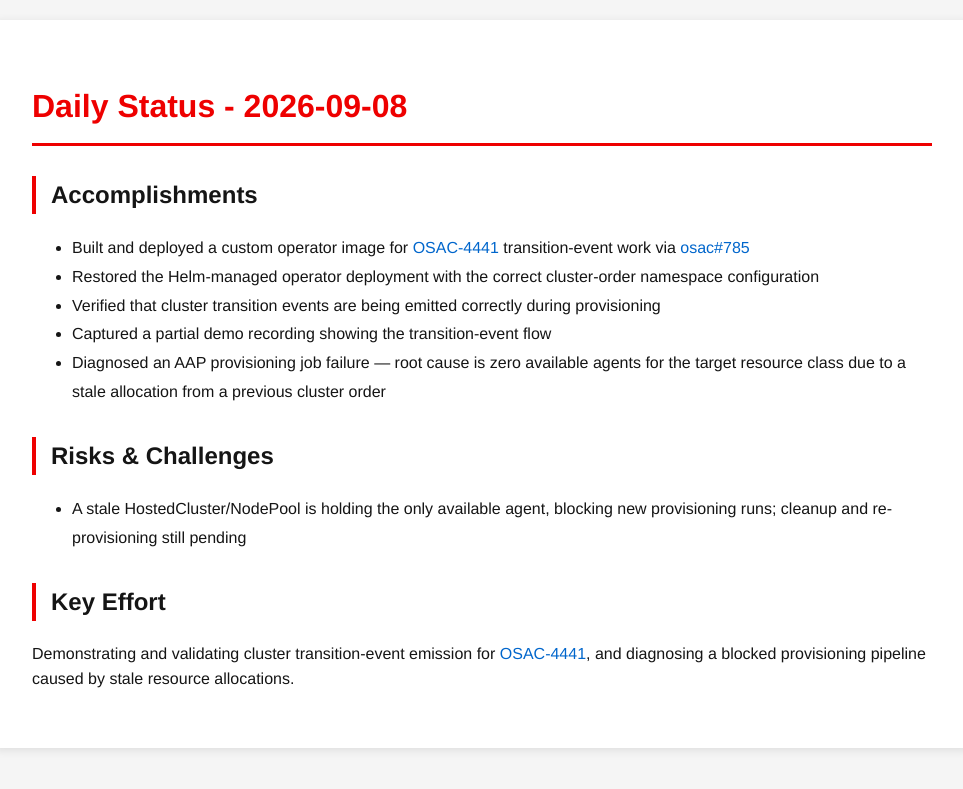
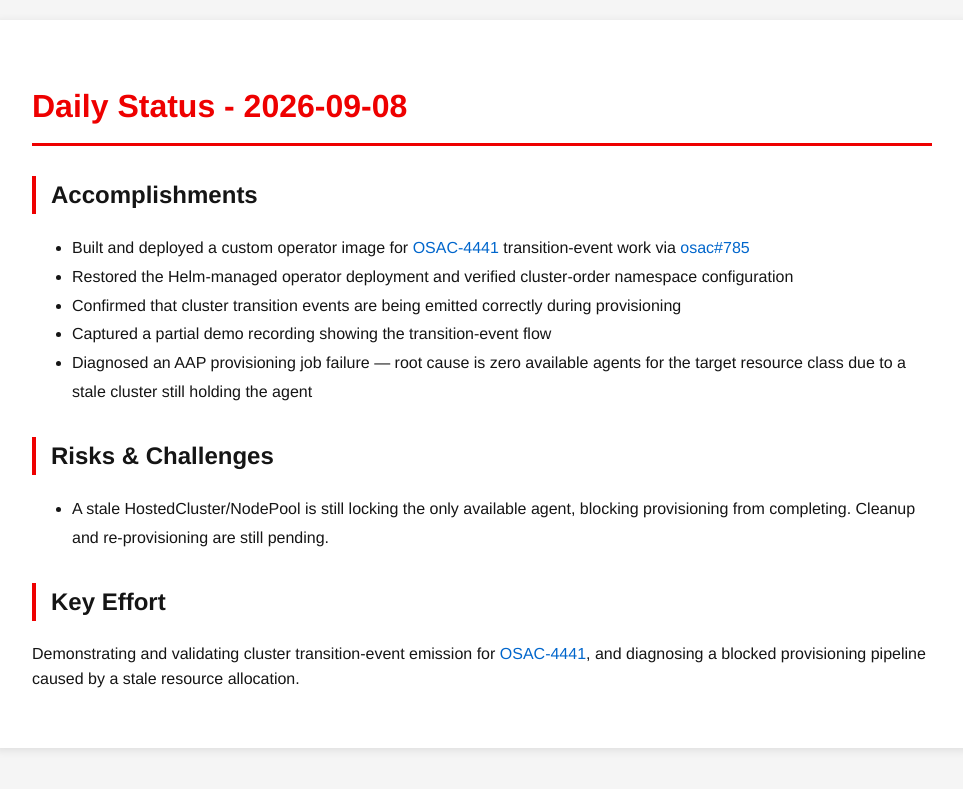
Before and after one commit to tzvatot/daily-status, a Jekyll site: the page built from 2026-09-08.md, in a window 1280 px wide. Shown: the top 789 px of the page, without its empty margins (158-1121 px from the left). Built offline with Jekyll 4.4.1, drawn with Linux system fonts in a browser that asks for light colours.

Commit message:
Daily status update - 2026-09-08

```diff
--- a/2026-09-08.md
+++ b/2026-09-08.md
@@ -8,13 +8,13 @@ date: 2026-09-08
 
 ## Accomplishments
 - Built and deployed a custom operator image for [OSAC-4441](https://redhat.atlassian.net/browse/OSAC-4441) transition-event work via [osac#785](https://github.com/osac-project/osac/pull/785)
-- Restored the Helm-managed operator deployment with the correct cluster-order namespace configuration
-- Verified that cluster transition events are being emitted correctly during provisioning
+- Restored the Helm-managed operator deployment and verified cluster-order namespace configuration
+- Confirmed that cluster transition events are being emitted correctly during provisioning
 - Captured a partial demo recording showing the transition-event flow
-- Diagnosed an AAP provisioning job failure — root cause is zero available agents for the target resource class due to a stale allocation from a previous cluster order
+- Diagnosed an AAP provisioning job failure — root cause is zero available agents for the target resource class due to a stale cluster still holding the agent
 
 ## Risks & Challenges
-- A stale HostedCluster/NodePool is holding the only available agent, blocking new provisioning runs; cleanup and re-provisioning still pending
+- A stale HostedCluster/NodePool is still locking the only available agent, blocking provisioning from completing. Cleanup and re-provisioning are still pending.
 
 ## Key Effort
-Demonstrating and validating cluster transition-event emission for [OSAC-4441](https://redhat.atlassian.net/browse/OSAC-4441), and diagnosing a blocked provisioning pipeline caused by stale resource allocations.
+Demonstrating and validating cluster transition-event emission for [OSAC-4441](https://redhat.atlassian.net/browse/OSAC-4441), and diagnosing a blocked provisioning pipeline caused by a stale resource allocation.
```
